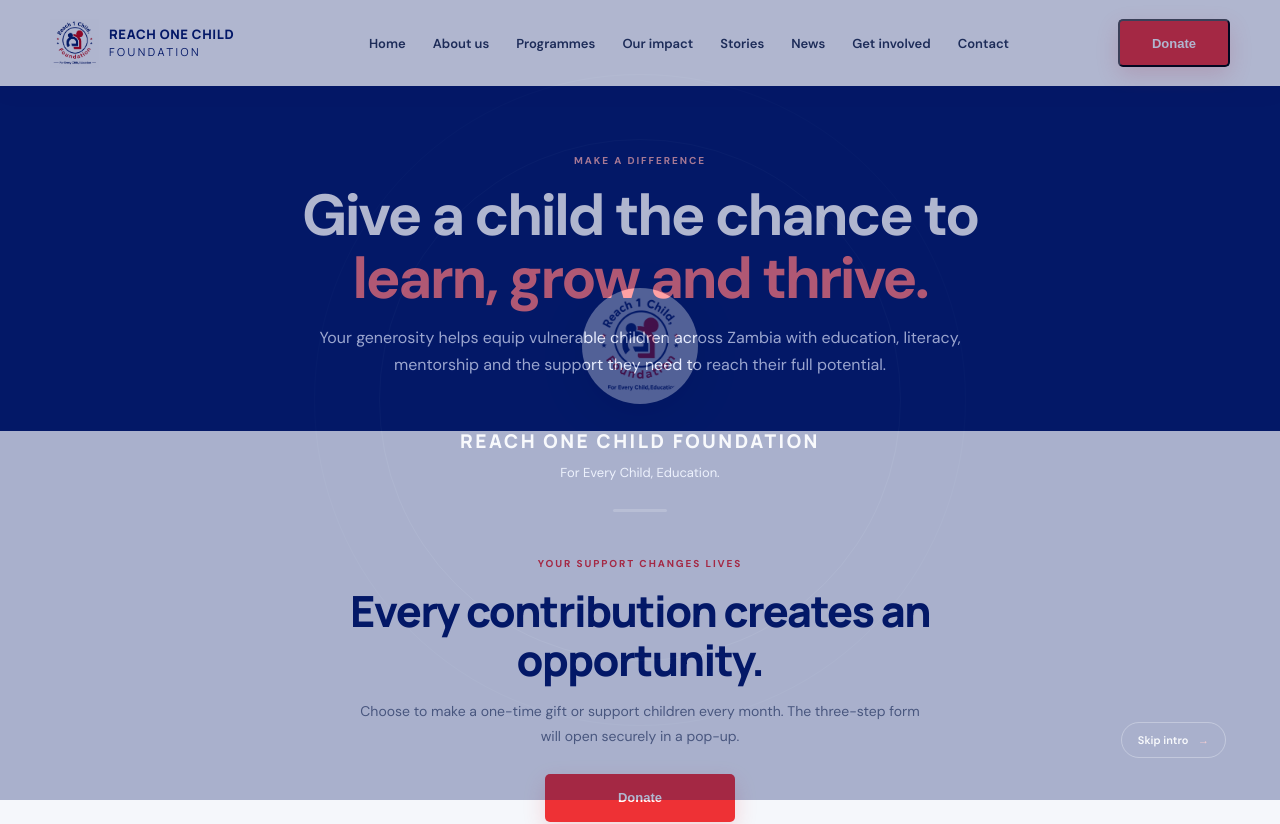
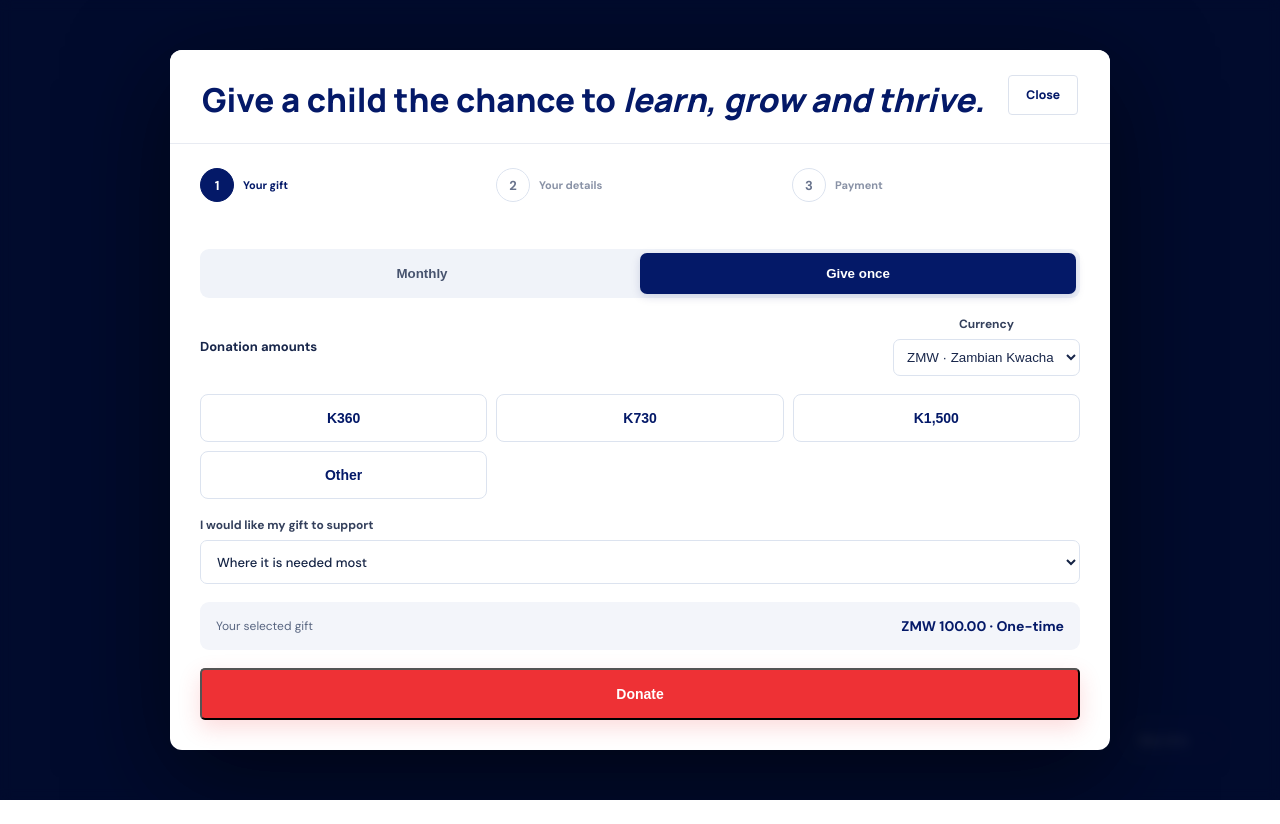
Before and after one commit to reach1child/website, a Next.js app: page /donate in a window 1280 px wide. Shown: the top 824 px of the page. After the commit the page ends 800 px from the top, so only its background shows below. Built offline with nearby package versions, Linux system fonts and the light colour scheme.

Commit message:
Remove donation landing page and open donation form directly

```diff
--- a/src/app/donate/page.tsx
+++ b/src/app/donate/page.tsx
@@ -3,14 +3,13 @@ import { SiteFooter, SiteHeader } from "../SiteChrome";
 
 export const metadata = {
   title: "Donate | Reach One Child Foundation",
-  description: "Support education, literacy and opportunities for vulnerable children across Zambia.",
+  description: "Give a child the chance to learn, grow and thrive.",
 };
 
 export default function DonatePage() {
   return <main className="donate-page">
     <SiteHeader />
-    <section className="donate-hero"><span className="eyebrow">MAKE A DIFFERENCE</span><h1>Give a child the chance to <em>learn, grow and thrive.</em></h1><p>Your generosity helps equip vulnerable children across Zambia with education, literacy, mentorship and the support they need to reach their full potential.</p></section>
-    <section className="donate-content donate-launch-area"><div className="donate-launch-copy"><span className="eyebrow">YOUR SUPPORT CHANGES LIVES</span><h2>Every contribution creates an opportunity.</h2><p>Choose to make a one-time gift or support children every month. The three-step form will open securely in a pop-up.</p><DonateForm/></div></section>
+    <DonateForm openOnMount />
     <SiteFooter />
   </main>;
 }
```
